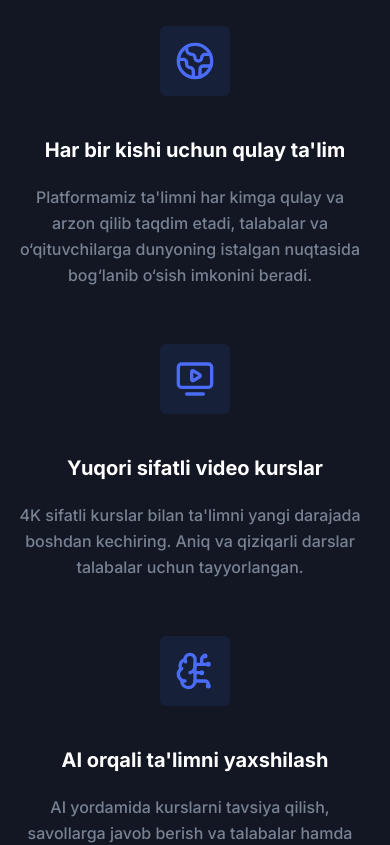
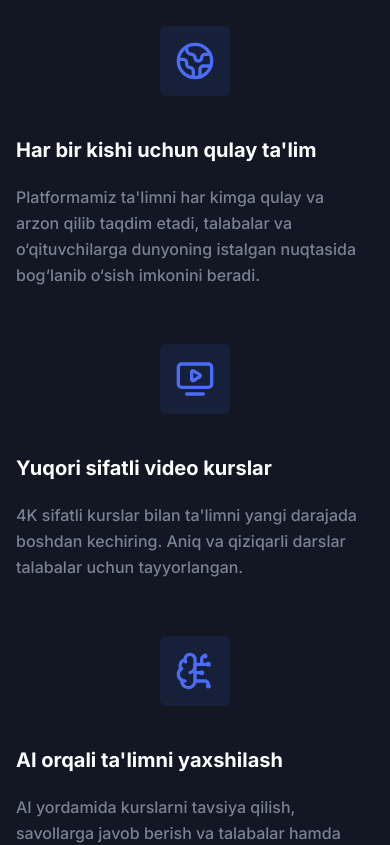
Before and after one commit to SunnatilloDev/learnify-frontend, a Next.js app: page / in a window 390 px wide. Shown: the part 1140-1985 px from the top of the page. Built offline with nearby package versions, Linux system fonts and the light colour scheme.

Commit message:
little updatecha

```diff
--- a/src/components/Features/SingleFeature.tsx
+++ b/src/components/Features/SingleFeature.tsx
@@ -10,10 +10,10 @@ const SingleFeature = ({ feature }: { feature: Feature }) => {
             {icon}
           </div>
         </div>
-        <h3 className="mb-5 text-center sm:text-start text-xl font-bold text-black dark:text-white sm:text-2xl lg:text-xl xl:text-2xl">
+        <h3 className="mb-5 text-xl font-bold text-black dark:text-white sm:text-2xl lg:text-xl xl:text-2xl">
           {title}
         </h3>
-        <p className="pr-[10px] text-center sm:text-start text-base font-medium leading-relaxed text-body-color">
+        <p className="pr-[10px] text-base font-medium leading-relaxed text-body-color">
           {paragraph}
         </p>
       </div>
```
